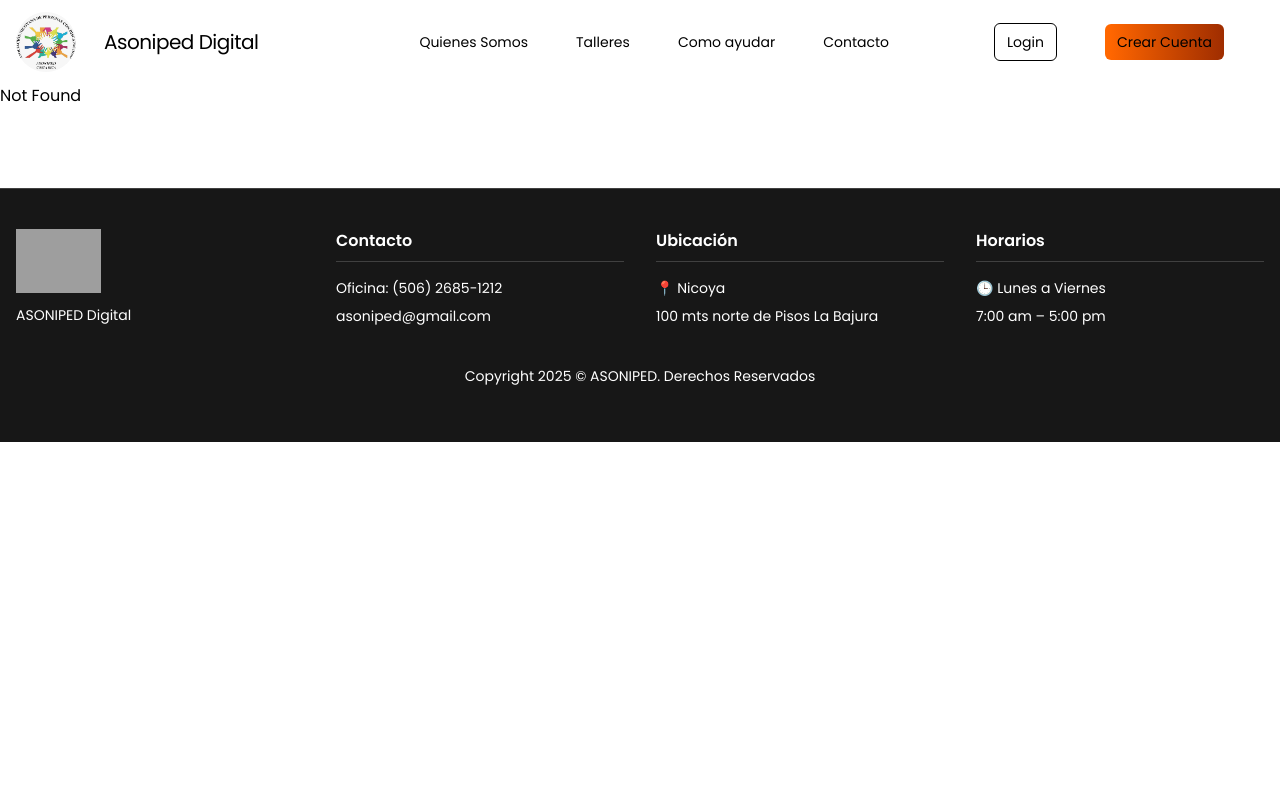
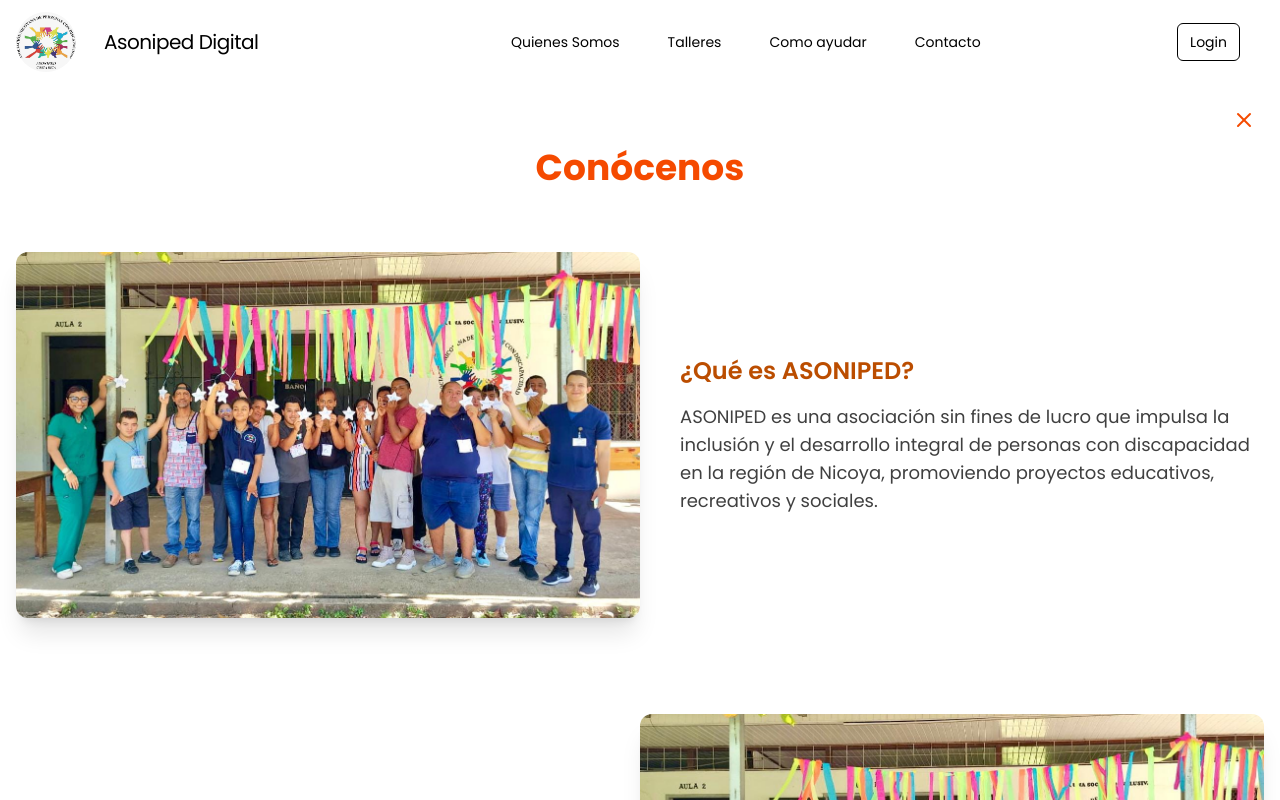
Before and after one commit to naila25/ASONIPED-digital, a React (Vite) app: page /conocenos in a window 1280 px wide. Shown: the top 800 px of the page. Built offline with nearby package versions, Linux system fonts and the light colour scheme; grey boxes are pictures that could not be loaded.

Commit message:
Nuevos cambios (Texto)

```diff
--- a/src/components/Landing/AboutSection.tsx
+++ b/src/components/Landing/AboutSection.tsx
@@ -1,4 +1,5 @@
 import quienesSomosImg from "../../assets/quienessomos.png";
+import { Link } from '@tanstack/react-router';
 
 const AboutSection = () => {
     return (
@@ -33,18 +34,12 @@ const AboutSection = () => {
               </div>
             </div>
             <div className="flex justify-center lg:justify-start gap-4 mt-8">
-              <a
-                href="#"
-                className="bg-gradient-to-r from-orange-500 to-orange-800 py-3 px-6 rounded-md text-sm"
+              <Link
+                to="/conocenos"
+                className="border py-3 px-6 rounded-md text-sm hover:bg-orange-500 hover:text-white transition-colors"
               >
-                Ver Talleres
-              </a>
-              <a
-                href="#"
-                className="border py-3 px-6 rounded-md text-sm"
-              >
-                Nuestro equipo
-              </a>
+               Conocenos Mas
+              </Link>
             </div>
           </div>
         </div>
--- a/src/components/Landing/Conocenos.tsx
+++ b/src/components/Landing/Conocenos.tsx
@@ -1,9 +1,17 @@
-import quienesSomosImg from "../assets/profile-pictures/quienessomos.png";
-
+import quienesSomosImg from "../../assets/quienessomos.png";
+import { Link } from '@tanstack/react-router';
+import { X } from 'lucide-react';
 
 const ConocenosSection = () => {
   return (
-    <section className="py-16 px-4 max-w-7xl mx-auto">
+    <section className="py-16 px-4 max-w-7xl mx-auto relative">
+      <Link
+        to="/"
+        className="absolute top-4 right-4 p-2 rounded-full hover:bg-orange-100 transition-colors"
+        aria-label="Cerrar página"
+      >
+        <X className="w-6 h-6 text-orange-600" />
+      </Link>
 
       <h2 className="text-4xl font-bold text-center text-orange-600 mb-16">Conócenos</h2>
 
--- a/src/components/Landing/NavBar.tsx
+++ b/src/components/Landing/NavBar.tsx
@@ -31,9 +31,11 @@ const NavBar = () => {
                     <Link to="/admin-login" className="py-2 px-3 border rounded-md">
                         Login
                     </Link>
+                    {/*
                     <a href="#" className="bg-gradient-to-r from-orange-500 to-orange-800 py-2 px-3 rounded-md mr-4">
                        Crear Cuenta
                     </a>
+                    */}
                 </div>
                 <div className="lg:hidden md:flex flex-col justify-end">
                     <button onClick={toggleNavbar}>
@@ -54,9 +56,11 @@ const NavBar = () => {
                             <Link to="/admin-login" className="py-2 px-3 border rounded-md">
                                 Login
                             </Link>
+                            {/*
                             <a href="#" className="py-2 px-3 rounded-md bg-gradient-to-r from-orange-500 to-orange-800">
                                 Crear Cuenta
                             </a>
+                            */}
                         </div>
                     </div>
                 )}
--- a/src/pages/admin/Admin.tsx
+++ /dev/null
@@ -1,20 +0,0 @@
-import VolunteerAdminTable from '../../components/admin/VolunteerAdminTable';
-
-const Admin = () => {
-  return (
-    <div>
-      {/* You can reuse your NavBar and Footer here */}
-      <h1 className="text-3xl font-bold text-center my-8">Panel de Administración</h1>
-      {/* Here you will add your CRUD tables/components */}
-      <div className="container mx-auto">
-        <div className="bg-dark p-6 rounded shadow mb-6">
-          <h2 className="text-2xl font-bold mb-4">CRUD Voluntarios</h2>
-          <VolunteerAdminTable />
-        </div>
-        {/* You can add more sections for Donaciones, Talleres, etc. here */}
-      </div>
-    </div>
-  );
-};
-
-export default Admin;
--- a/src/routes/index.tsx
+++ b/src/routes/index.tsx
@@ -8,6 +8,7 @@ import AdminLogin from '../pages/admin/AdminLogin';
 import VolunteersSubDashboard from '../pages/volunteer/VolunteersSubDashboard';
 import DonacionesPage from '../pages/donaciones/Donaciones.page';
 import FormularioDonacion from '../components/Donation/FormularioDonacion';
+import ConocenosSection from '../components/Landing/Conocenos';
 
 // Lazy-loaded admin pages with Suspense boundaries
 const AdminDashboard = lazy(() => import('../pages/admin/AdminDashboard'));
@@ -44,6 +45,12 @@ const donacionesRoute = createRoute({
   getParentRoute: () => rootRoute,
   path: 'donaciones',
   component: DonacionesPage,
+});
+
+const conocenosRoute = createRoute({
+  getParentRoute: () => rootRoute,
+  path: 'conocenos',
+  component: ConocenosSection,
 });
 
 const formularioDonacionRoute = createRoute({
@@ -96,6 +103,7 @@ const routeTree = rootRoute.addChildren([
   volunteersRoute,
   adminLoginRoute,
   donacionesRoute,
+  conocenosRoute,
   formularioDonacionRoute,
   adminRoute.addChildren([
     volunteersAdminRoute.addChildren([
```
